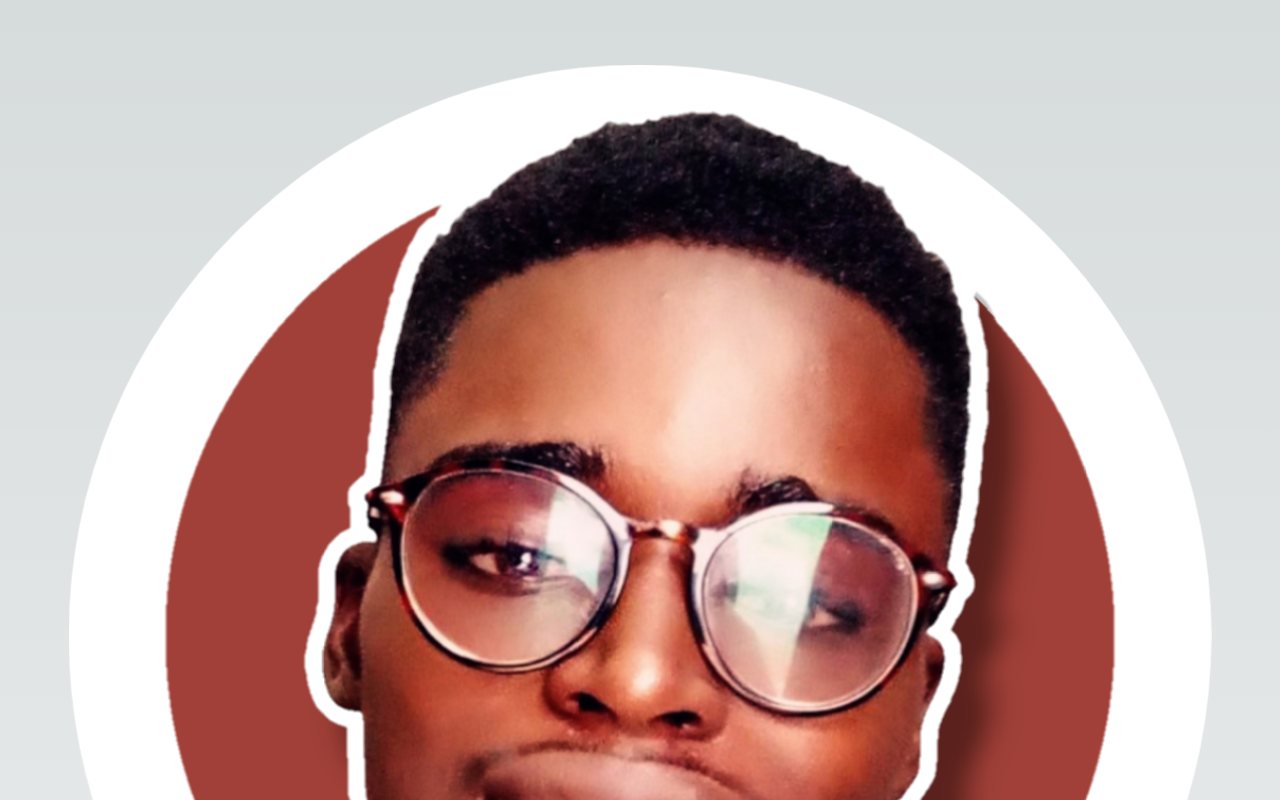
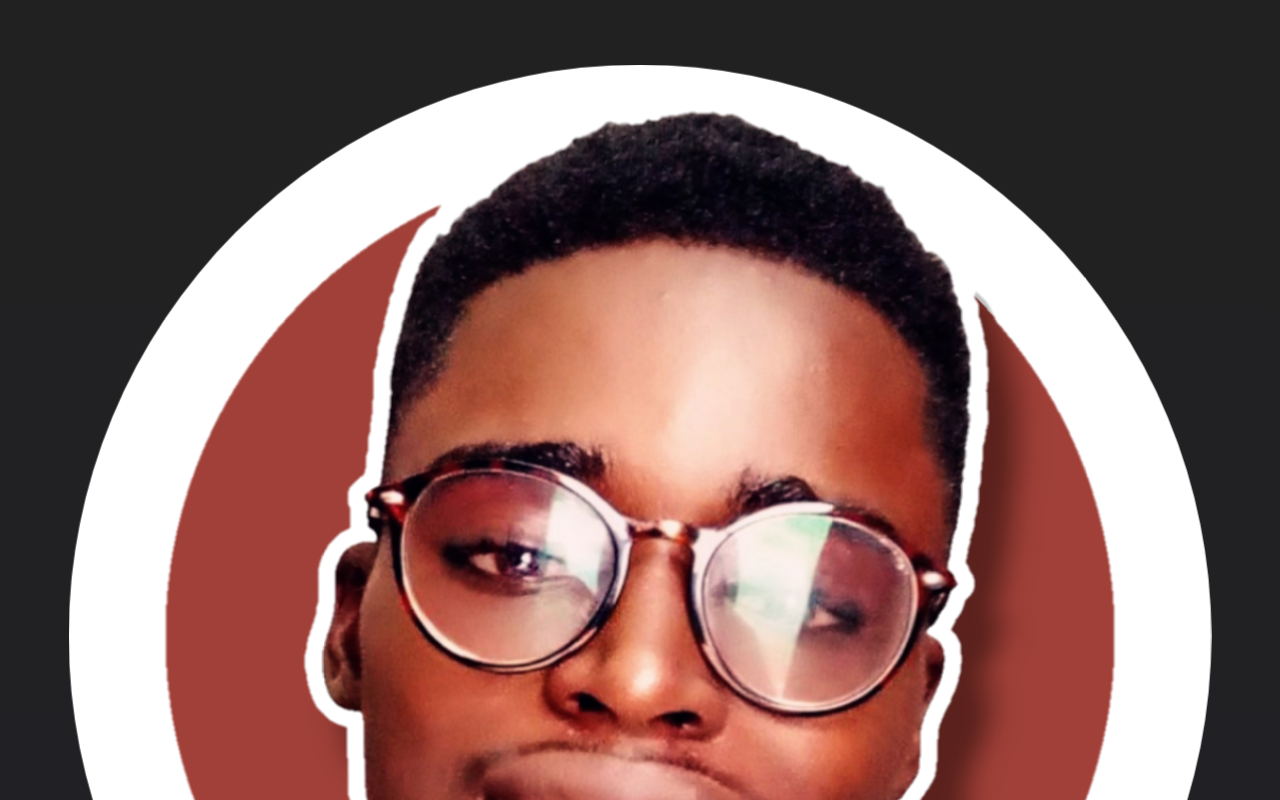
Before and after one commit to amadoucodeur/amadou, a Next.js app: page / in a window 1280 px wide. Shown: the top 800 px of the page. Built offline with nearby package versions, Linux system fonts and the light colour scheme.

Commit message:
desactivation du dark mode#2

```diff
--- a/app/globals.css
+++ b/app/globals.css
@@ -2,12 +2,12 @@
 @tailwind components;
 @tailwind utilities;
 
-:root {
+/* :root {
   --foreground-rgb: 0, 0, 0;
   --background-start-rgb: 214, 219, 220;
   --background-end-rgb: 255, 255, 255;
 }
-/*
+
 @media (prefers-color-scheme: dark) {
   :root {
     --foreground-rgb: 255, 255, 255;
@@ -15,6 +15,12 @@
     --background-end-rgb: 33, 33, 44;
   }
 } */
+
+:root {
+  --foreground-rgb: 255, 255, 255;
+  --background-start-rgb: 33, 33, 33;
+  --background-end-rgb: 33, 33, 44;
+}
 
 body {
   color: rgb(var(--foreground-rgb));
@@ -32,11 +38,6 @@
   }
 }
 
-
-
-
-
-
 @keyframes battement {
   0% {
     transform: scale(1);
@@ -53,10 +54,6 @@
   animation: battement 5s infinite;
 }
 
-
-
-
-
 /* Pour les navigateurs WebKit (Safari, Chrome) */
 ::-webkit-scrollbar {
   display: none;
@@ -66,8 +63,6 @@
 html {
   scrollbar-width: none;
 }
-
-
 
 .container {
   color: white;
```
